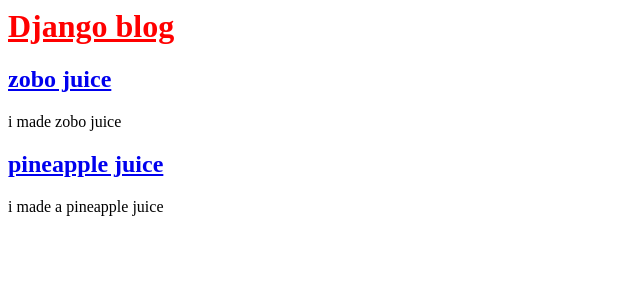
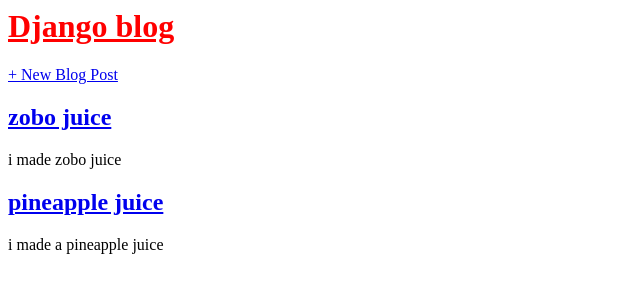
Before and after one commit to Tomiogunsan/learnPython, a Django app: page / in a window 1280 px wide. Shown: the top 300 px of the page, without its empty margins (0-640 px from the left). Run offline with Django 5.2, Linux system fonts and the light colour scheme; data comes from the database, SQL or seed files in the repository.

Commit message:
created post_new file

```diff
--- a/blog/urls.py
+++ b/blog/urls.py
@@ -1,6 +1,7 @@
 from django.urls import path
-from .views import BlogListView, BlogDetailView
+from .views import BlogListView, BlogDetailView, BlogCreateView
 urlpatterns = [
+    path('post/new/', BlogCreateView.as_view(), name='post_new'),
     path('post/<int:pk>/', BlogDetailView.as_view(), name='post_detail'),
 path('', BlogListView.as_view(), name='home'),
 ]
--- a/blog/views.py
+++ b/blog/views.py
@@ -1,4 +1,5 @@
 from django.views.generic import ListView, DetailView
+from django.views.generic.edit import CreateView
 from .models import Post
 class BlogListView(ListView):
         model = Post
@@ -6,3 +7,7 @@ class BlogListView(ListView):
 class BlogDetailView(DetailView):
       model = Post
       template_name = 'post_detail.html'
+class BlogCreateView(CreateView): # new
+        model = Post
+        template_name = 'post_new.html'
+        fields = '__all__'
--- a/templates/base.html
+++ b/templates/base.html
@@ -2,7 +2,10 @@
 <html>
     <head> <title>Django blog</title>
         <link href="{% static 'css/base.css' %}" rel="stylesheet">
-</head> <body> <header> <h1><a href="{% url 'home' %}">Django blog</a></h1>
+</head> <body> <header>
+    <h1><a href="{% url 'home' %}">Django blog</a></h1>
+    <div class="nav-right"> <a href="{% url 'post_new' %}">+ New Blog Post</a>
+</div>
 </header>
 <div>
 {% block content %}
```
Also changed, not shown: templates/post_new.html (added, +7 -0 lines).
